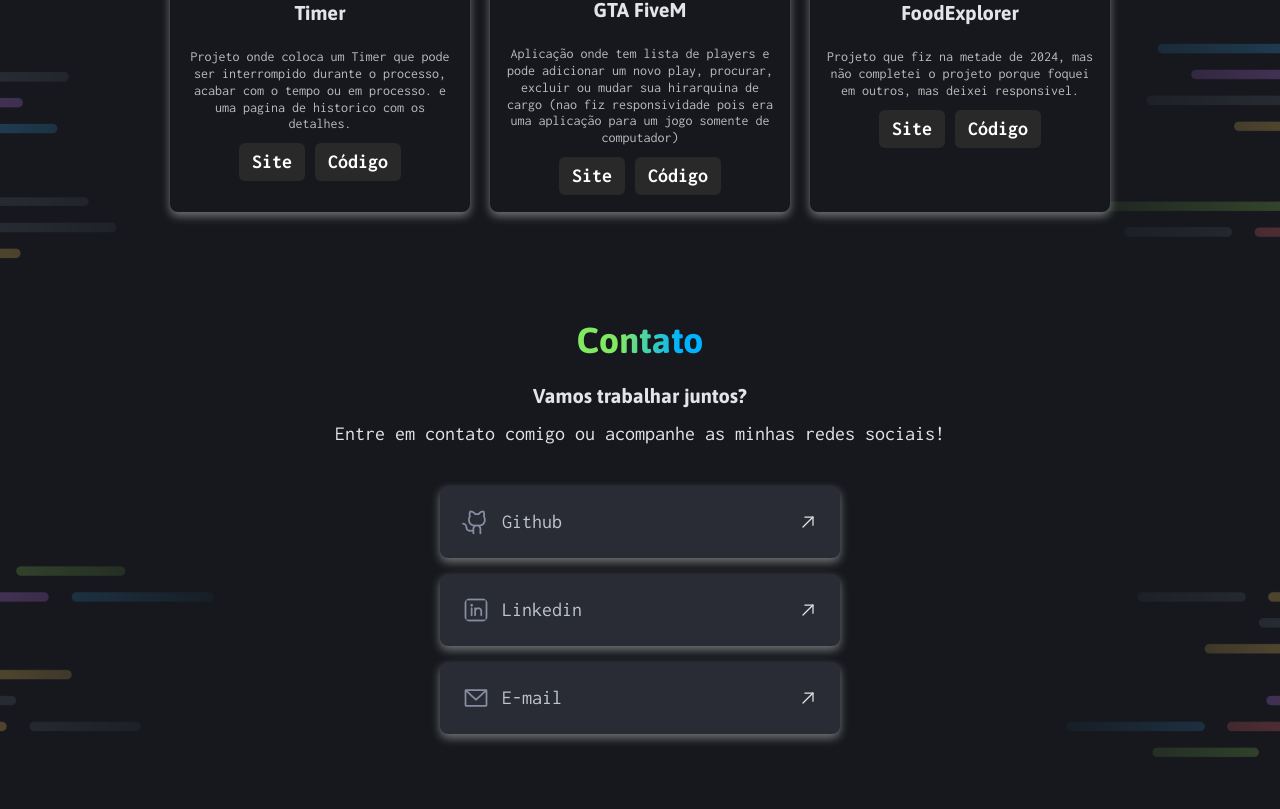
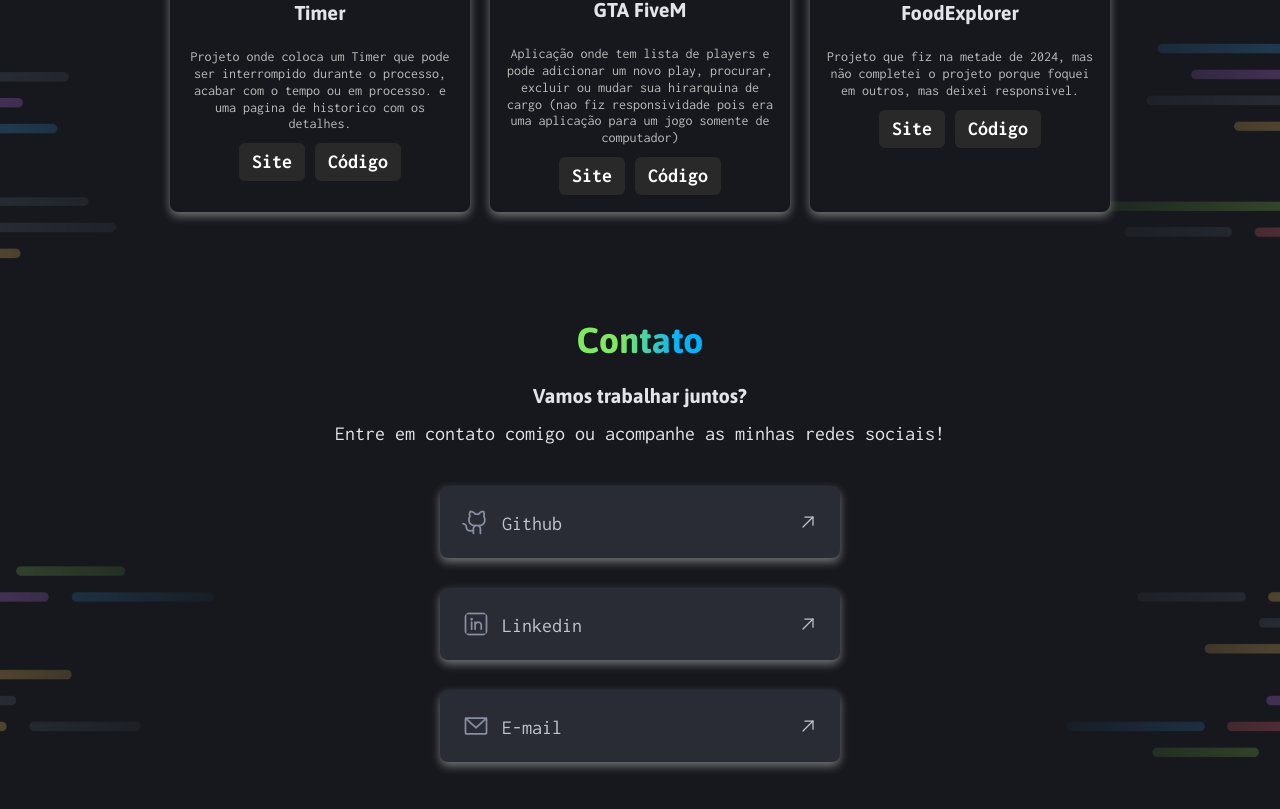
Before and after one commit to KioryFNC/Portfolio-darkmode, a React (Vite) app: page / in a window 1280 px wide. Shown: the part 1967-2776 px from the top of the page. Built offline with nearby package versions, Linux system fonts and the light colour scheme.

Commit message:
fix: contactCard color svg

```diff
--- a/src/components/ContactCard/index.tsx
+++ b/src/components/ContactCard/index.tsx
@@ -1,5 +1,6 @@
 import { ArrowUpRight } from 'phosphor-react';
 import * as Element from './styles'
+import { useTheme } from 'styled-components';
 
 interface ContactCardProps {
   image: string;
@@ -8,13 +9,15 @@ interface ContactCardProps {
 }
 
 export function ContactCard({ image, title, link }: ContactCardProps) {
+  const theme = useTheme()
+
   return (
     <Element.Card as='a' href={link} target="_blank" rel="noopener noreferrer">
       <div>
         <img src={image} />
         <p>{title}</p>
       </div>
-      <ArrowUpRight />
+      <ArrowUpRight color={theme['gray-200']} />
     </Element.Card>
   )
 }
--- a/src/components/ContactCard/styles.ts
+++ b/src/components/ContactCard/styles.ts
@@ -2,6 +2,7 @@ import styled from "styled-components";
 
 export const Card = styled.div`
   display: flex;
+  width: 80%;
   max-width: 40rem;
   padding: 2rem;
   justify-content: space-between;
@@ -34,14 +35,11 @@ export const Card = styled.div`
 
   p {
     color:  ${(props) => props.theme['gray-200']};
+    white-space: nowrap;
   }
 
-  @media (max-width: 768px) {
-    width: 100%;
-    padding: 15px;
-  }
-
-  @media (min-width: 1024px) {
-    width: 50rem;
+  :last-child {
+    width: 2rem;
+    height: 2rem;
   }
 `
--- a/src/pages/Home/styles.ts
+++ b/src/pages/Home/styles.ts
@@ -19,7 +19,7 @@ export const Root = styled.div`
 `
 
 export const MySelf = styled.div`
-  width: 100%;
+  max-width: 100rem;
   display: flex;
   flex-direction: column;
   align-items: center;
@@ -63,7 +63,7 @@ export const MySelf = styled.div`
 export const About = styled.div.attrs({ id: 'about'})`
   display: flex;
   flex-direction: column;
-  width: 100%;
+  max-width: 100rem;
 `
 
 export const Skills = styled.div`
@@ -163,7 +163,9 @@ export const Contact = styled.div.attrs({ id: 'contact'})`
   }
 `
 export const ContactCards = styled.div`
+  width: 100%;
   display: flex;
+  align-items: center;
   flex-direction: column;
-  gap: 1.6rem;
+  gap: 3rem;
 `
```
